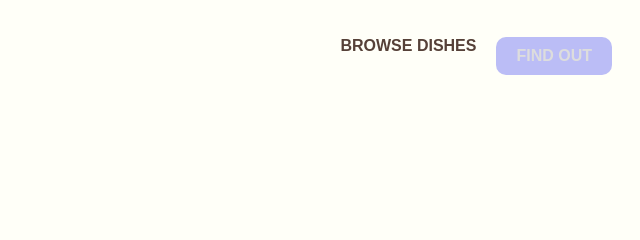
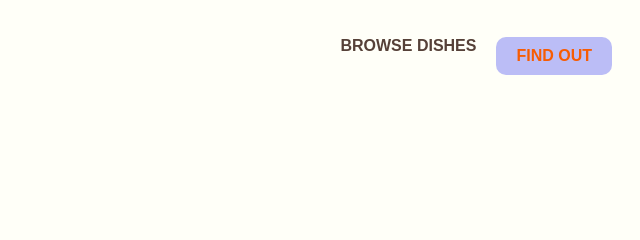
Before and after one commit to yfc246/IMA-LOW-RES-FALL-25-Connections-Lab, a plain HTML site: page fortune-potato/index.html in a window 1280 px wide. In both pictures the pointer is over the item "FIND OUT". Shown: the top 240 px of the page, 640-1280 px from the left. Drawn offline with Linux system fonts and the light colour scheme.

Commit message:
Update style.css
change hover color

```diff
--- a/fortune-potato/style.css
+++ b/fortune-potato/style.css
@@ -62,6 +62,8 @@ a {
 
 .button:hover {
     background-color: #BBBDF6;
+    color: #fffff8;
+
 }
 
 
@@ -97,7 +99,7 @@ text-decoration: none;
 }
 
 .nav-links a:hover {
-  color: #ddd;
+  color: #F75C03;
 }
 
 
```
